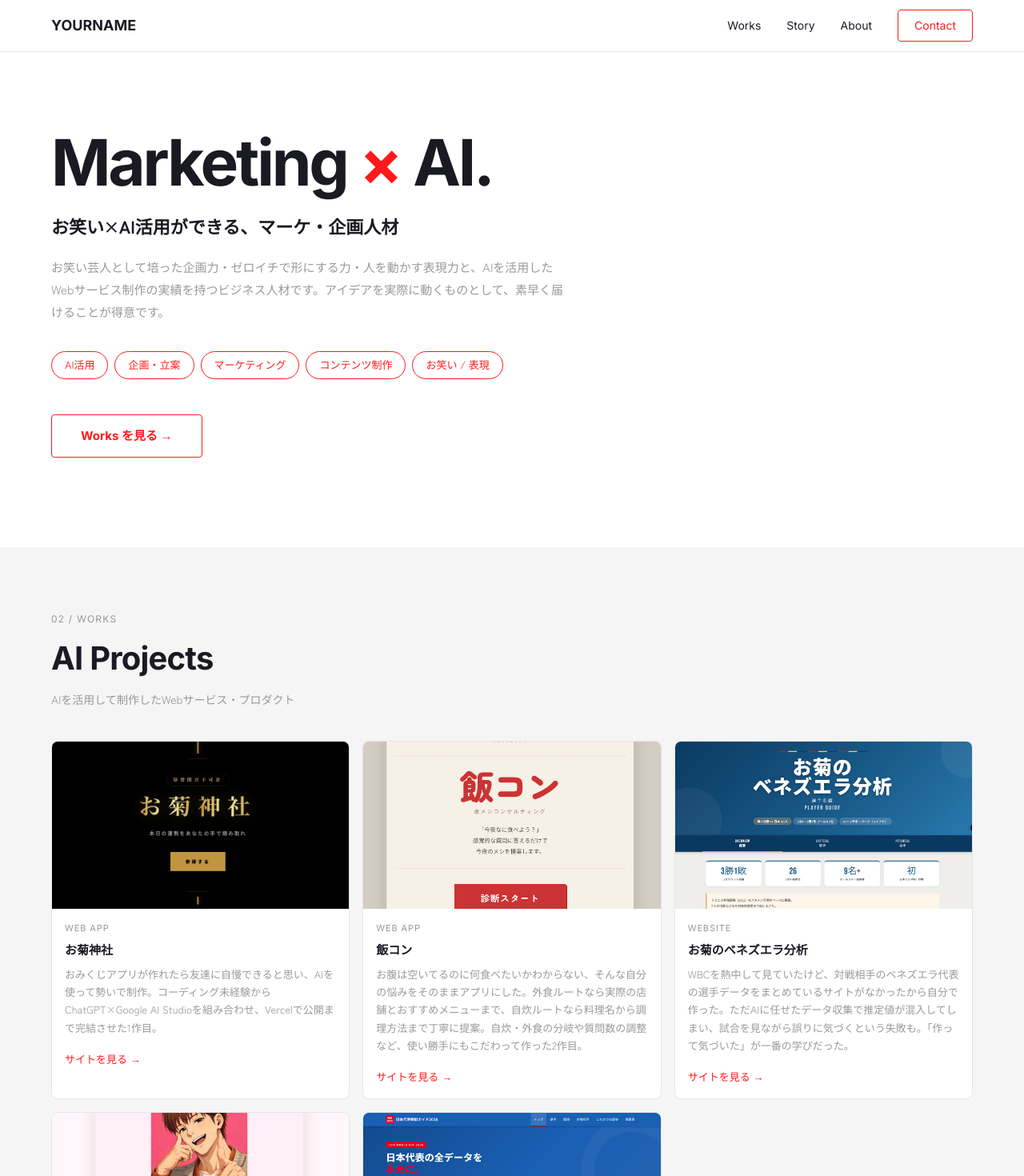
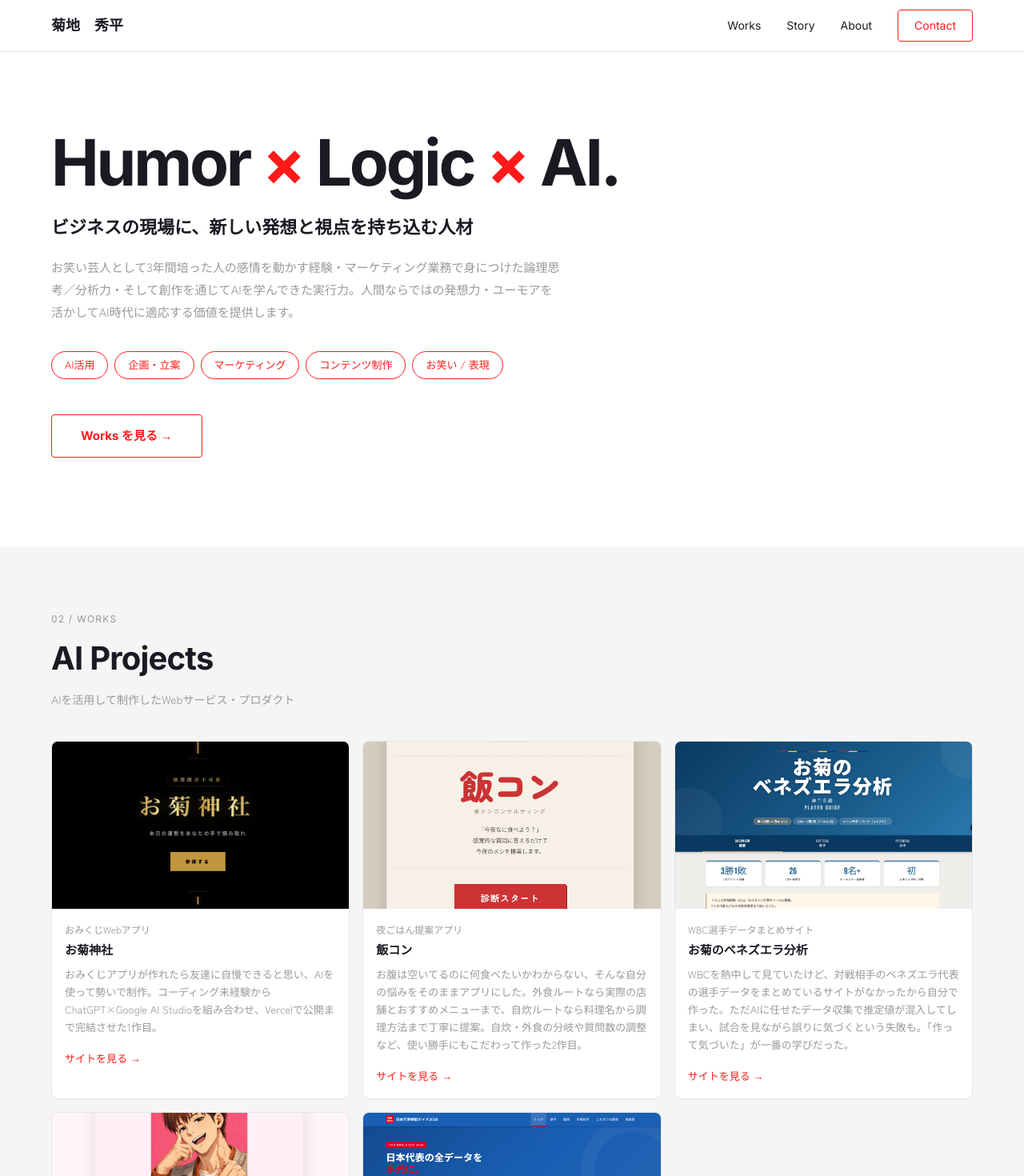
Before and after one commit to ponzu-xc90/portfolio, a Next.js app: page / in a window 1280 px wide. Shown: the top 1470 px of the page at 80% size. Built offline with nearby package versions, Linux system fonts and the light colour scheme.

Commit message:
update hero section

```diff
--- a/components/About.tsx
+++ b/components/About.tsx
@@ -27,8 +27,7 @@ export default function About() {
 
         <div className={styles.columns}>
           <div className={styles.left}>
-            {/* TODO: 名前が決まったら "Your Name" を変更 */}
-            <h3 className={styles.name}>Your Name</h3>
+            <h3 className={styles.name}>菊地　秀平</h3>
             <p className={styles.bio}>
               お笑い芸人として活動しながら、AIを活用したWebサービス・アプリの開発を独学で行っています。笑いの感覚とAIを掛け合わせた、他にない視点でモノを作ることが好きです。現在はマーケ・企画系職種での転職活動中。
             </p>
--- a/components/Footer.tsx
+++ b/components/Footer.tsx
@@ -6,14 +6,12 @@ export default function Footer() {
     <footer id="contact" className={styles.footer}>
       <div className={styles.inner}>
         <div className={styles.left}>
-          {/* TODO: 名前が決まったら YOURNAME を変更 */}
-          <span className={styles.logo}>YOURNAME</span>
+          <span className={styles.logo}>菊地　秀平</span>
           <span className={styles.tagline}>
             現在転職活動中 — マーケ・企画系ポジション
           </span>
         </div>
-        {/* TODO: お問い合わせ先のメールアドレスを設定 */}
-        <a href="mailto:TODO@example.com" className={styles.contactBtn}>
+        <a href="mailto:falilv.xc90@gmail.com" className={styles.contactBtn}>
           お問い合わせ →
         </a>
       </div>
--- a/components/Hero.tsx
+++ b/components/Hero.tsx
@@ -9,13 +9,13 @@ export default function Hero() {
     <section className={styles.hero}>
       <div className={styles.inner}>
         <h1 className={styles.heading}>
-          Marketing <span className={styles.accent}>×</span> AI.
+          Humor <span className={styles.accent}>×</span> Logic <span className={styles.accent}>×</span> AI.
         </h1>
         <p className={styles.subheading}>
-          お笑い×AI活用ができる、マーケ・企画人材
+          ビジネスの現場に、新しい発想と視点を持ち込む人材
         </p>
         <p className={styles.description}>
-          お笑い芸人として培った企画力・ゼロイチで形にする力・人を動かす表現力と、AIを活用したWebサービス制作の実績を持つビジネス人材です。アイデアを実際に動くものとして、素早く届けることが得意です。
+          お笑い芸人として3年間培った人の感情を動かす経験・マーケティング業務で身につけた論理思考／分析力・そして創作を通じてAIを学んできた実行力。人間ならではの発想力・ユーモアを活かしてAI時代に適応する価値を提供します。
         </p>
         <ul className={styles.tags}>
           {tags.map((tag) => (
--- a/components/Nav.tsx
+++ b/components/Nav.tsx
@@ -13,9 +13,8 @@ export default function Nav() {
   return (
     <nav className={styles.nav}>
       <div className={styles.inner}>
-        {/* TODO: 名前が決まったら YOURNAME を変更 */}
         <Link href="/" className={styles.logo} onClick={close}>
-          YOURNAME
+          菊地　秀平
         </Link>
 
         <div className={`${styles.links} ${menuOpen ? styles.open : ""}`}>
--- a/components/Works.module.css
+++ b/components/Works.module.css
@@ -60,14 +60,11 @@
   padding: 16px;
 }
 
-.category {
-  display: block;
-  font-family: var(--font-en);
-  text-transform: uppercase;
-  font-size: 11px;
-  letter-spacing: 0.08em;
+.tagline {
+  font-size: 12px;
   color: var(--medium-gray);
-  margin-bottom: 6px;
+  margin-bottom: 4px;
+  font-family: var(--font-jp);
 }
 
 .cardTitle {
--- a/components/Works.tsx
+++ b/components/Works.tsx
@@ -5,7 +5,7 @@ import styles from "./Works.module.css";
 type Work = {
   title: string;
   image: string;
-  category: string;
+  tagline: string;
   description: string;
   url: string;
 };
@@ -14,7 +14,7 @@ const works: Work[] = [
   {
     title: "お菊神社",
     image: "/works/okiku.png",
-    category: "Web App",
+    tagline: "おみくじWebアプリ",
     description:
       "おみくじアプリが作れたら友達に自慢できると思い、AIを使って勢いで制作。コーディング未経験からChatGPT×Google AI Studioを組み合わせ、Vercelで公開まで完結させた1作目。",
     url: "https://okiku-omikuji-ponzus-projects-900a8ab4.vercel.app/",
@@ -22,7 +22,7 @@ const works: Work[] = [
   {
     title: "飯コン",
     image: "/works/meshicon.png",
-    category: "Web App",
+    tagline: "夜ごはん提案アプリ",
     description:
       "お腹は空いてるのに何食べたいかわからない、そんな自分の悩みをそのままアプリにした。外食ルートなら実際の店舗とおすすめメニューまで、自炊ルートなら料理名から調理方法まで丁寧に提案。自炊・外食の分岐や質問数の調整など、使い勝手にもこだわって作った2作目。",
     url: "https://meshicon-ponzus-projects-900a8ab4.vercel.app/",
@@ -30,15 +30,15 @@ const works: Work[] = [
   {
     title: "お菊のベネズエラ分析",
     image: "/works/venezuela.png",
-    category: "Website",
+    tagline: "WBC選手データまとめサイト",
     description:
       "WBCを熱中して見ていたけど、対戦相手のベネズエラ代表の選手データをまとめているサイトがなかったから自分で作った。ただAIに任せたデータ収集で推定値が混入してしまい、試合を見ながら誤りに気づくという失敗も。「作って気づいた」が一番の学びだった。",
     url: "https://venezuela-wbc-git-claude-dating-028db2-ponzus-projects-900a8ab4.vercel.app/",
   },
   {
-    title: "めんどくさい彼ゲーム",
+    title: '拒否デート侍"ムリオ"',
     image: "/works/lovegame.png",
-    category: "Web Game",
+    tagline: "恋愛シミュレーションゲーム",
     description:
       "若い女性向けに恋愛シミュレーションゲームを作ったらバズるんじゃないかと思って制作。チャット形式で気軽に遊べる設計にしつつ、理不尽な展開だらけの高難易度にすることで「無理ゲー」として話題になることを狙った。",
     url: "https://ponzu-xc90.github.io/love_simulation/",
@@ -46,7 +46,7 @@ const works: Work[] = [
   {
     title: "日本代表観戦ガイド2026",
     image: "/works/worldcup.png",
-    category: "Website",
+    tagline: "W杯日本代表情報サイト",
     description:
       "W杯が楽しみなのに細かい選手データがまとまっているサイトがなかったから自分で作ることにした。ベネズエラ分析サイトでのデータ誤りの反省を活かし、データ取得できない場合は明示・別手段で再取得・それでも無理なら手動収集という方針を自分で決めて運用。ChatGPTのディープリサーチとClaude Codeを組み合わせてデータ収集・開発を実施。現在も更新中。",
     url: "https://worldcup-japan-2026.vercel.app/",
@@ -76,7 +76,7 @@ export default function Works() {
                 />
               </div>
               <div className={styles.body}>
-                <span className={styles.category}>{work.category}</span>
+                <p className={styles.tagline}>{work.tagline}</p>
                 <h3 className={styles.cardTitle}>{work.title}</h3>
                 <p className={styles.desc}>{work.description}</p>
                 <a
```
Also changed, not shown: 1 other file (tests, documents, lock files or other folders).
